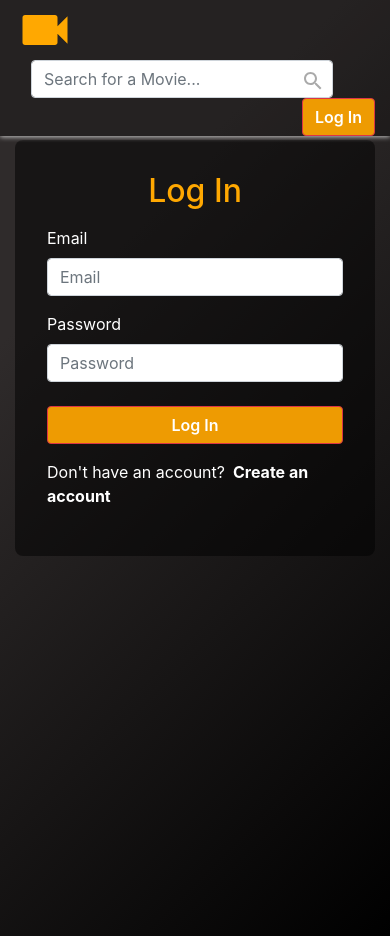
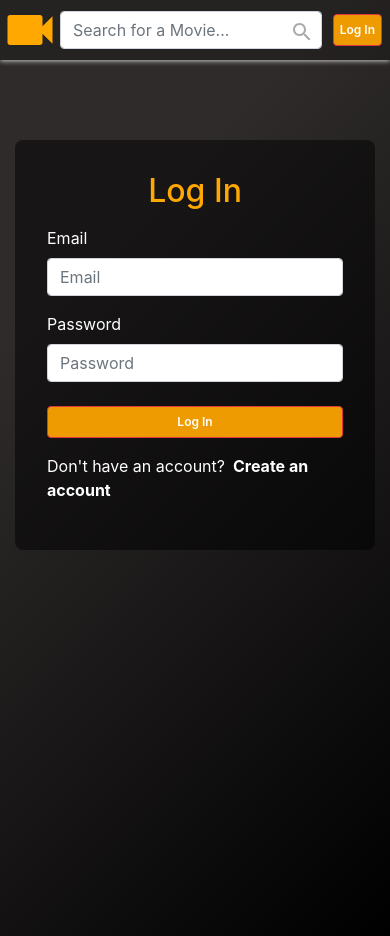
Before and after one commit to KetelsK/React-Movie-Browser, a React (Create React App) app: page /login in a window 390 px wide. Built offline with nearby package versions, Linux system fonts and the light colour scheme; no server answers.

Commit message:
fixed navbar for mobile and deployed to firebase

```diff
--- a/src/components/Layout/BackgroundImage.js
+++ b/src/components/Layout/BackgroundImage.js
@@ -6,7 +6,7 @@ export default function BackgroundImage(props) {
       className="background"
       style={{
         backgroundImage:
-          'url("https://image.tmdb.org/t/p/w1280' + props.src + '")'
+          'url("http://image.tmdb.org/t/p/original' + props.src + '")'
       }}
     ></div>
   );
--- a/src/components/Layout/LogInButton/LogInButton.css
+++ b/src/components/Layout/LogInButton/LogInButton.css
@@ -16,3 +16,10 @@
   background: #d18d0f;
   box-shadow: 0 0 0 0.2rem rgba(224, 100, 18, 0.5);
 }
+
+@media screen and (max-width: 576px) {
+  .btn-danger {
+    font-size: 12px;
+    padding: 6px 6px;
+  }
+}
--- a/src/components/Layout/LogOutButton/LogOutButton.css
+++ b/src/components/Layout/LogOutButton/LogOutButton.css
@@ -16,3 +16,10 @@
   background: #d18d0f;
   box-shadow: 0 0 0 0.2rem rgba(224, 100, 18, 0.5);
 }
+
+@media screen and (max-width: 576px) {
+  .btn-danger {
+    font-size: 12px;
+    padding: 6px 6px;
+  }
+}
--- a/src/components/Layout/NavBar.css
+++ b/src/components/Layout/NavBar.css
@@ -38,4 +38,9 @@
   h1 {
     font-size: 0rem;
   }
+
+  .header__container {
+    padding-left: 0px !important;
+    padding-right: 0.5rem !important;
+  }
 }
--- a/src/components/Layout/SearchMovie/SearchMovie.css
+++ b/src/components/Layout/SearchMovie/SearchMovie.css
@@ -18,3 +18,9 @@
   pointer-events: none;
   color: #aaa;
 }
+
+@media screen and (max-width: 768px) {
+  .has-search .form-control {
+    padding-right: 0rem !important;
+  }
+}
--- a/src/components/Layout/SearchMovie/SearchMovie.js
+++ b/src/components/Layout/SearchMovie/SearchMovie.js
@@ -16,7 +16,7 @@ export default function SearchMovie() {
   }
 
   return (
-    <div className="d-flex align-items-center form-group has-search ml-3 mb-0">
+    <div className="d-flex align-items-center form-group has-search ml-sm-0 ml-md-3 mb-0">
       <input
         type="text"
         className="form-control"
--- a/src/components/MovieList/MovieCard/MovieCard.js
+++ b/src/components/MovieList/MovieCard/MovieCard.js
@@ -17,7 +17,7 @@ function MovieCard(props) {
   return (
     <div id={id} className="moviecard__container" onClick={showDetails}>
       {props.imgSrc ? (
-        <img alt="" src={`https://image.tmdb.org/t/p/w300/${props.imgSrc}`} />
+        <img alt="" src={`http://image.tmdb.org/t/p/w300${props.imgSrc}`} />
       ) : (
         <img className="noimage" alt="" src={noimage} />
       )}
--- a/src/components/MovieList/MovieDetails/MovieCredits/MovieCredits.js
+++ b/src/components/MovieList/MovieDetails/MovieCredits/MovieCredits.js
@@ -8,7 +8,7 @@ function MovieCredits(props) {
       {props.profile_path ? (
         <img
           alt="actor"
-          src={`https://image.tmdb.org/t/p/w185${props.profile_path}`}
+          src={`http://image.tmdb.org/t/p/w185${props.profile_path}`}
         />
       ) : (
         <img alt="no actor" src={noimage} />
--- a/src/components/MovieList/MovieDetails/MovieInfo/MovieInfo.js
+++ b/src/components/MovieList/MovieDetails/MovieInfo/MovieInfo.js
@@ -7,7 +7,7 @@ function MovieInfo(props) {
       <div className="d-flex flex-row movie-details__topcontainer">
         <div className="movie-details-img">
           <img
-            src={`https://image.tmdb.org/t/p/w300${props.poster_path}`}
+            src={`http://image.tmdb.org/t/p/w300${props.poster_path}`}
             alt=""
           />
         </div>
```
Also changed, not shown: 1 other file (tests, documents, lock files or other folders).
